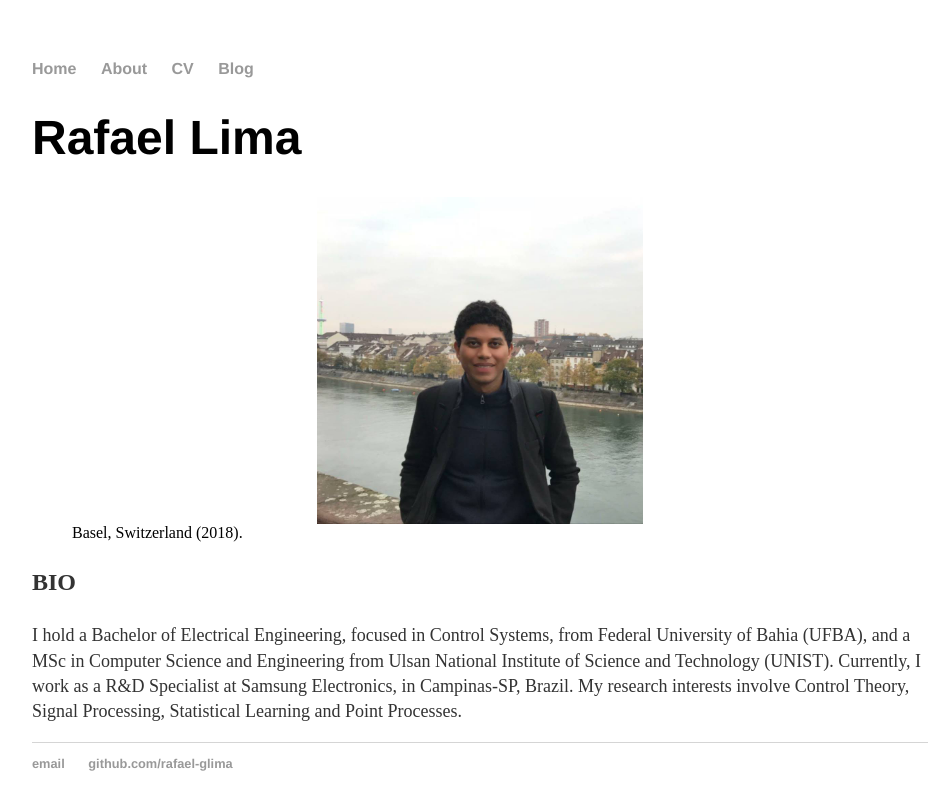
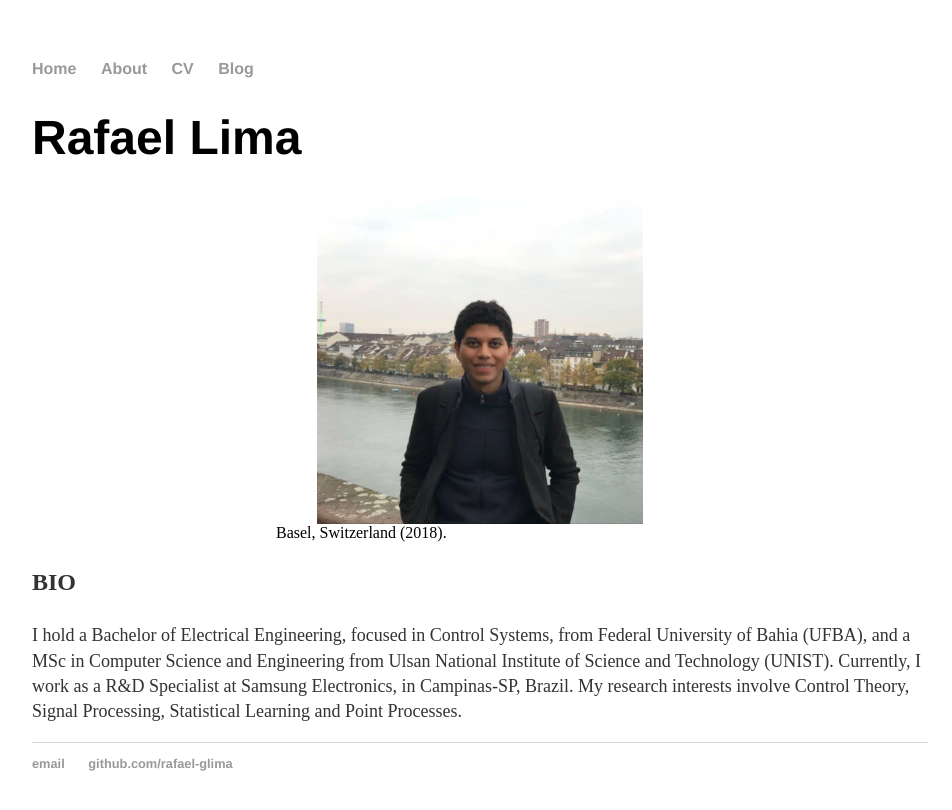
Before and after one commit to rafael-glima/rafael-glima.github.io, a Jekyll site: the page built from index.html, in a window 1280 px wide. Shown: the top 810 px of the page, without its empty margins (160-1112 px from the left). Built offline with Jekyll 4.4.1, drawn with Linux system fonts in a browser that asks for light colours.

Commit message:
Changes in Main Page content

```diff
--- a/index.html
+++ b/index.html
@@ -6,7 +6,7 @@ title: Rafael Lima
 	<h1>Rafael Lima</h1>
 	<figure>
   	<img src="Profile.jpg" alt="Trulli" style="width:40%" class="center">
-  	<figcaption>Basel, Switzerland (2018).</figcaption>
+  	<figcaption class="center">Basel, Switzerland (2018).</figcaption>
 	</figure>
 	<p style="font-weight: bold;">BIO</p>
 	<p style="font-size:18px;">I hold a Bachelor of Electrical Engineering, focused in Control Systems,
```
